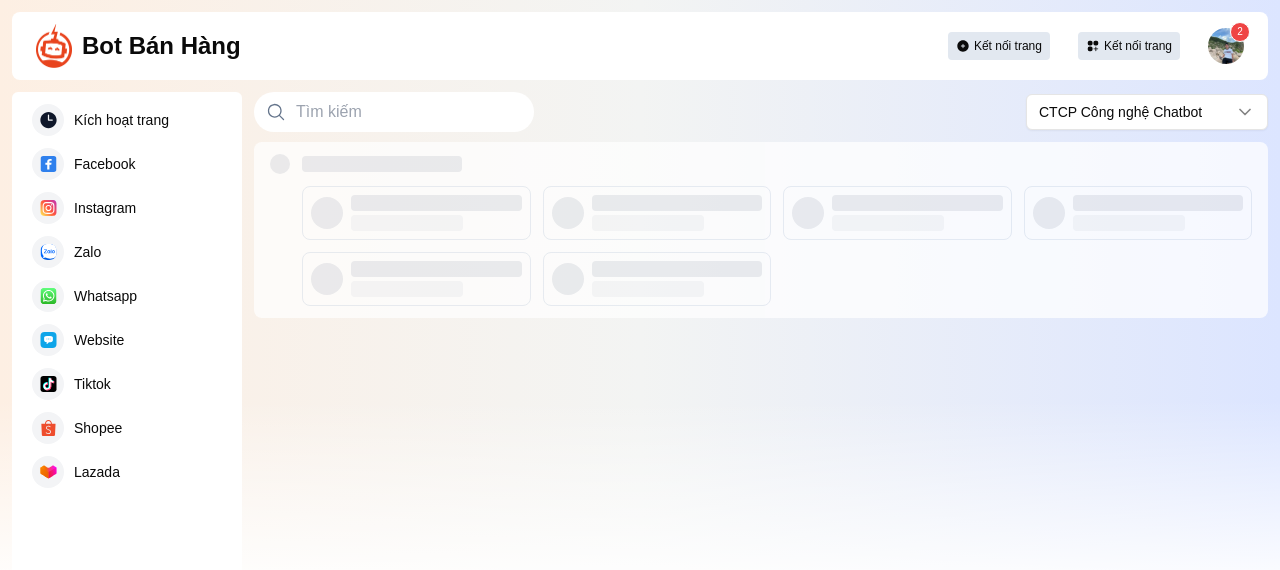
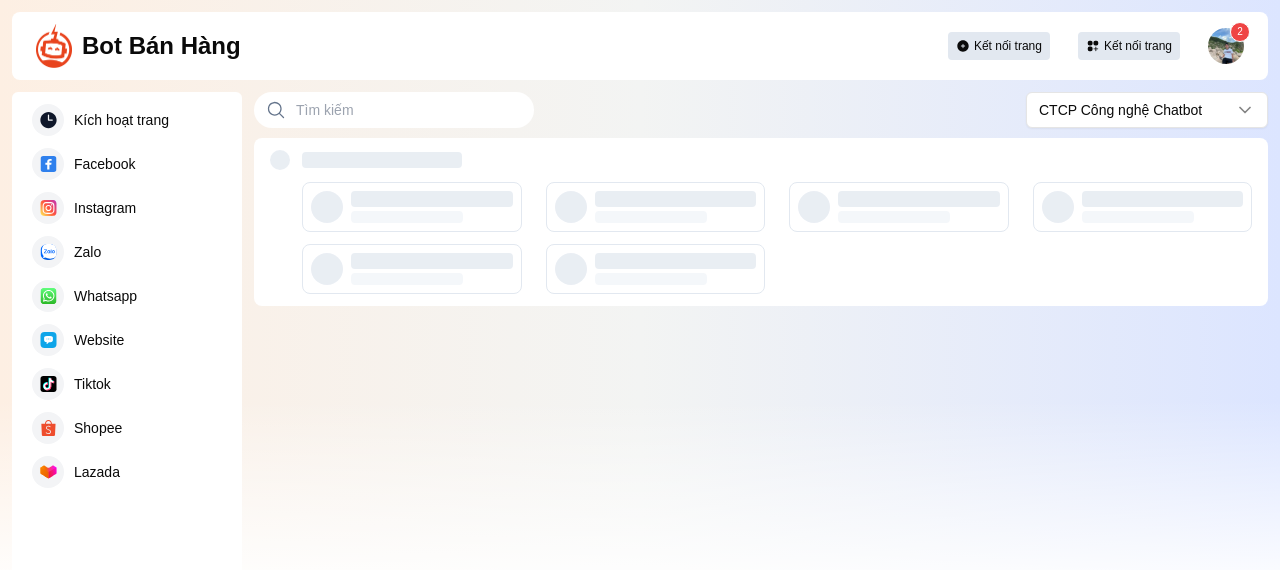
Before and after one commit to bbhnguyenpt/authenbotbanhang, a Next.js app: page /skeleton in a window 1280 px wide. Shown: the top 570 px of the page. Built offline with nearby package versions, Linux system fonts and the light colour scheme.

Commit message:
sửa lại màu và padding

```diff
--- a/src/app/skeleton/_components/LoadingCpns.tsx
+++ b/src/app/skeleton/_components/LoadingCpns.tsx
@@ -2,20 +2,22 @@
 
 function LoadingCpns() {
   return (
-    <div className="animate-pulse rounded-lg flex gap-3 py-3 px-4 bg-white">
-      <span className="size-5 rounded-full bg-gray-200 dark:bg-gray-100"></span>
+    <div className=" rounded-lg flex gap-3 py-3 px-4 bg-white">
+      <span className="size-5 rounded-full bg-slate-200 dark:bg-slate-100 animate-pulse"></span>
       <div className="flex-auto flex flex-col gap-3">
-        <span className="my-0.5 w-40 h-4 rounded bg-gray-200 dark:bg-gray-100"></span>
-        <div className="grid grid-cols-4 gap-3">
+        <span className="flex py-0.5">
+          <span className="animate-pulse rounded h-4 w-40 bg-slate-200 dark:bg-slate-100"></span>
+        </span>
+        <div className=" grid grid-cols-4 gap-y-3 gap-x-6">
           {new Array(6).fill(0).map((_, index) => (
             <div
               key={index}
               className="rounded-lg flex items-center p-2 gap-2 border border-slate-200 dark:border-slate-100"
             >
-              <span className="size-8 rounded-2xl bg-gray-200 dark:bg-gray-100"></span>
-              <div className="flex-auto flex flex-col gap-1">
-                <span className="w-full h-4 rounded bg-gray-200 dark:bg-gray-100"></span>
-                <span className="w-28 h-4 rounded bg-gray-100 dark:bg-gray-200"></span>
+              <span className="animate-pulse size-8 rounded-2xl bg-slate-200 dark:bg-slate-100"></span>
+              <div className="animate-pulse flex-auto flex flex-col gap-1 ">
+                <span className="w-full h-4 rounded bg-slate-200 dark:bg-slate-100"></span>
+                <span className="w-28 h-3 rounded bg-slate-100 dark:bg-slate-200"></span>
               </div>
             </div>
           ))}
--- a/src/app/skeleton/page.tsx
+++ b/src/app/skeleton/page.tsx
@@ -22,7 +22,7 @@
               <MagnifyingGlassIcon className="size-5 text-slate-500" />
               <input
                 type="text"
-                className="focus:border-none focus:outline-none"
+                className="focus:border-none focus:outline-none text-sm"
                 placeholder="Tìm kiếm"
               />
             </div>
```
